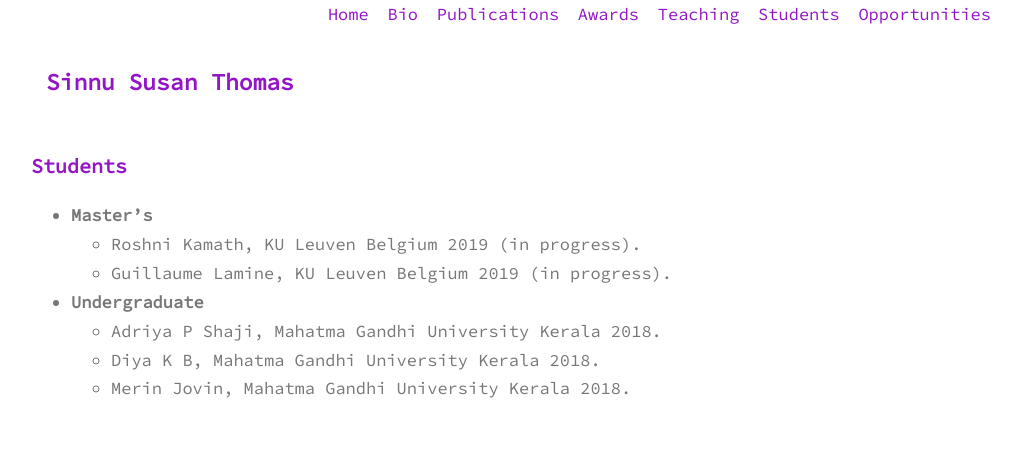
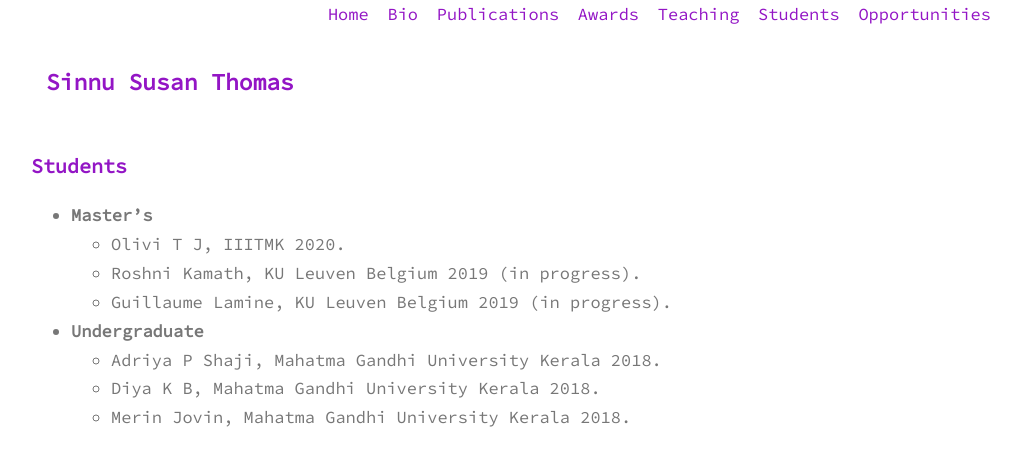
Before and after one commit to sinnuthomas/sinnuthomas.github.io, a Jekyll site: the page built from students.md, in a window 1280 px wide. Shown: the top 466 px of the page, without its empty margins (129-1150 px from the left). Built offline with Jekyll 4.4.1, drawn with Linux system fonts in a browser that asks for light colours.

Commit message:
Update students.md

```diff
--- a/students.md
+++ b/students.md
@@ -5,6 +5,7 @@ permalink: /students/
 ---
 * **Master's**
   <br/>
+  * Olivi T J, IIITMK 2020.
   * Roshni Kamath, KU Leuven Belgium 2019 (in progress).
   * Guillaume Lamine, KU Leuven Belgium 2019 (in progress).
 
```
